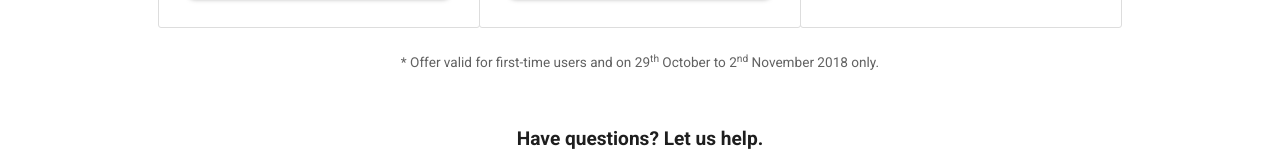
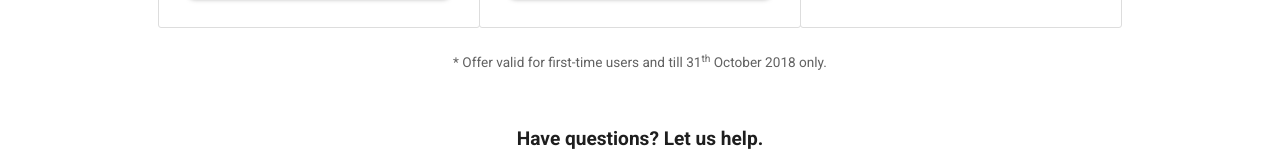
Before and after one commit to Ghaas-agency/fitato-offers, a Gatsby site: page / in a window 1280 px wide. Shown: the part 1559-1710 px from the top of the page. Built offline with nearby package versions, Linux system fonts and the light colour scheme; Gatsby itself is replaced by a stand-in of ours.

Commit message:
content fix

```diff
--- a/src/pages/index.js
+++ b/src/pages/index.js
@@ -135,7 +135,7 @@ class OffersPage extends React.Component {
                     </div>
                   </div>
                 </div>
-                <small>* Offer valid for first-time users and on 29<sup>th</sup> October to 2<sup>nd</sup> November 2018 only.</small>
+                <small>* Offer valid for first-time users and till 31<sup>th</sup> October 2018 only.</small>
 
                 {/* <div className="offers-page-intro__passes-left">
                   <h3>For The First 500 Passes Only</h3>
```
